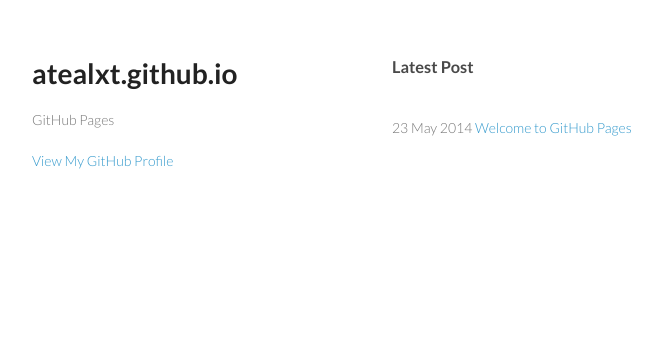
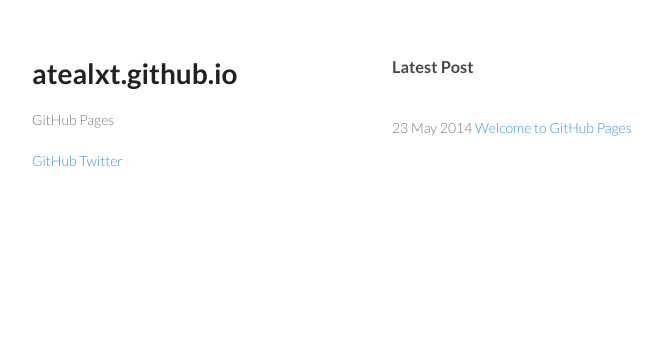
Before and after one commit to atealxt/atealxt.github.io, a Jekyll site: the page built from index.html, in a window 1280 px wide. Shown: the top 345 px of the page, without its empty margins (178-840 px from the left). Built offline with Jekyll 4.4.1, drawn with Linux system fonts in a browser that asks for light colours.

Commit message:
Update default.html

```diff
--- a/_layouts/default.html
+++ b/_layouts/default.html
@@ -21,8 +21,11 @@
     <div class="wrapper">
       <header>
         <a href="/"><h1>atealxt.github.io</h1></a>
-        <p> GitHub Pages</p>
-        <p class="view"><a href="https://github.com/atealxt">View My GitHub Profile</a></p>
+        <p>GitHub Pages</p>
+        <p class="view">
+          <a href="https://github.com/atealxt">GitHub</a>
+          <a href="https://twitter.com/atealxt">Twitter</a>
+        </p>
       </header>
       <section>
         {{ content }}
```
